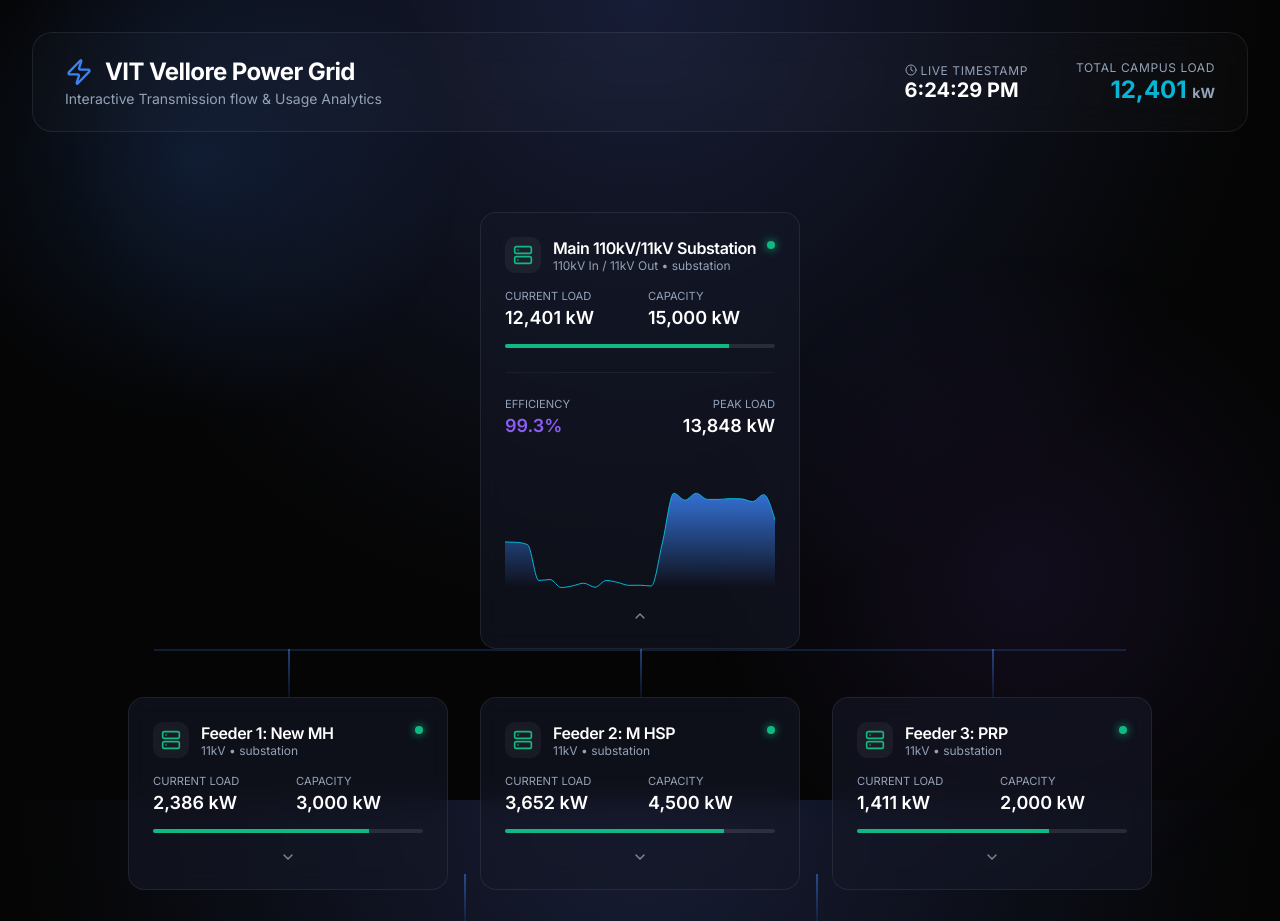
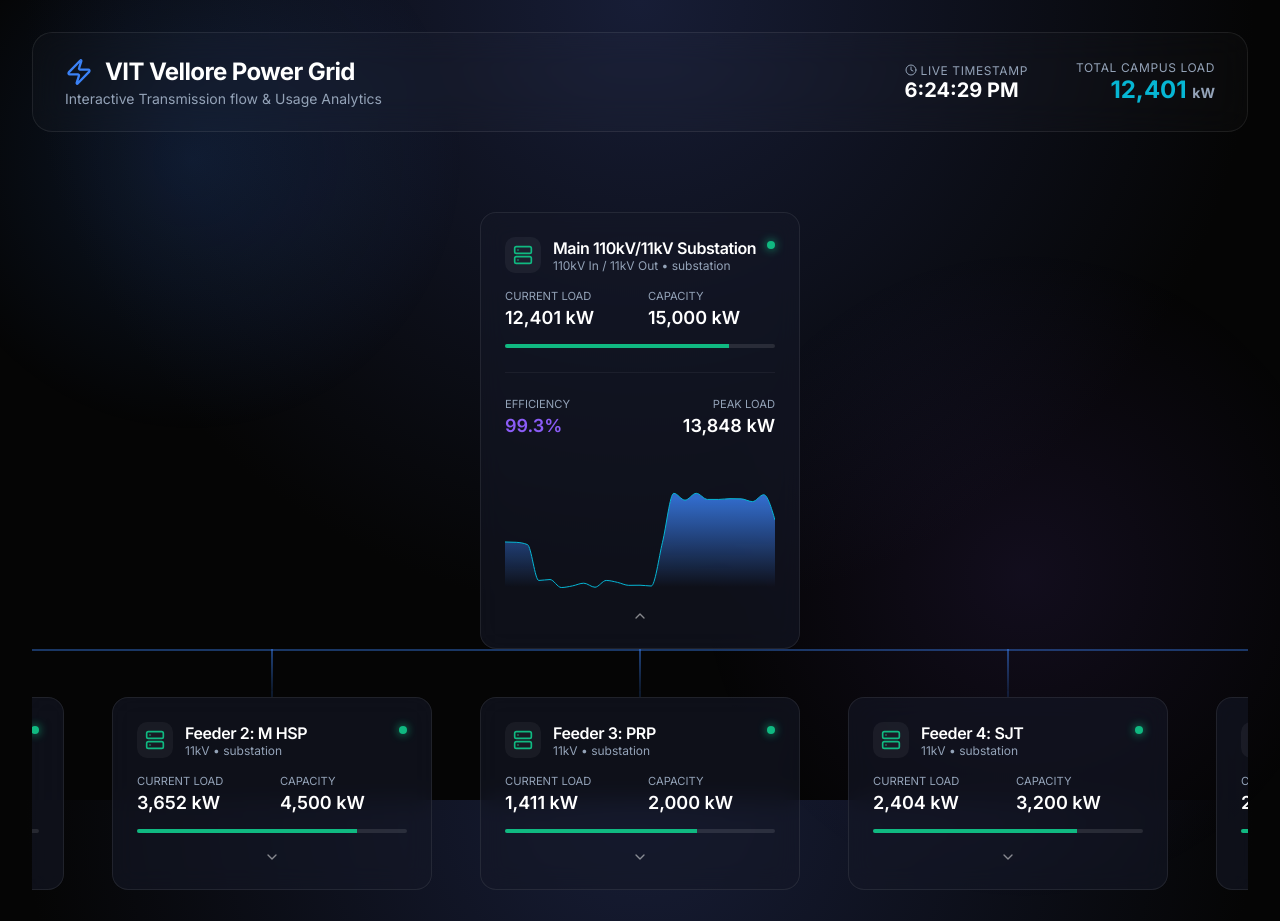
Before and after one commit to Aarnav-Rao/vit-power-demo, a React (Vite) app: page / in a window 1280 px wide. Shown: the top 921 px of the page. Built offline with nearby package versions, Linux system fonts and the light colour scheme.

Commit message:
style: convert stacked layout to horizontal expanding tree hierarchy

```diff
--- a/src/App.css
+++ b/src/App.css
@@ -197,11 +197,12 @@
 /* Children container */
 .children-container {
   display: flex;
-  gap: 2rem;
+  justify-content: center;
+  gap: 3rem;
   margin-top: 3rem;
   position: relative;
-  justify-content: center;
-  flex-wrap: wrap;
+  /* Allow the branches to spread horizontally */
+  min-width: max-content;
 }
 
 /* Connectors */
@@ -213,13 +214,15 @@
   height: 3rem;
   background: linear-gradient(to bottom, rgba(59, 130, 246, 0.5), rgba(59, 130, 246, 0.1));
   z-index: 1;
+  /* ensure it is centered on the 50% mark perfectly */
+  transform: translateX(-50%);
 }
 
 .connector-horizontal {
   position: absolute;
   top: -3rem;
   height: 2px;
-  background: rgba(59, 130, 246, 0.2);
+  background: rgba(59, 130, 246, 0.4);
   z-index: 1;
 }
 
--- a/src/components/FlowCanvas.tsx
+++ b/src/components/FlowCanvas.tsx
@@ -63,15 +63,17 @@
                             transition={{ duration: 0.3 }}
                             className="children-container"
                         >
-                            {/* Connector from parent to children horizontal line */}
-                            <div className="connector-horizontal" style={{
-                                left: `${100 / (node.children!.length * 2)}%`,
-                                right: `${100 / (node.children!.length * 2)}%`
-                            }} />
+                            {/* Horizontal connector line drawn between the first child's center and the last child's center */}
+                            {node.children!.length > 1 && (
+                                <div className="connector-horizontal" style={{
+                                    left: `${100 / (node.children!.length * 2)}%`,
+                                    right: `${100 / (node.children!.length * 2)}%`
+                                }} />
+                            )}
 
                             {node.children!.map((child) => (
-                                <div key={child.id} style={{ position: 'relative' }}>
-                                    {/* Vertical connector to child */}
+                                <div key={child.id} style={{ position: 'relative', display: 'flex', flexDirection: 'column', alignItems: 'center' }}>
+                                    {/* Vertical connector down to this child */}
                                     <div className="connector-line">
                                         <div className="pulse-line" />
                                     </div>
```
